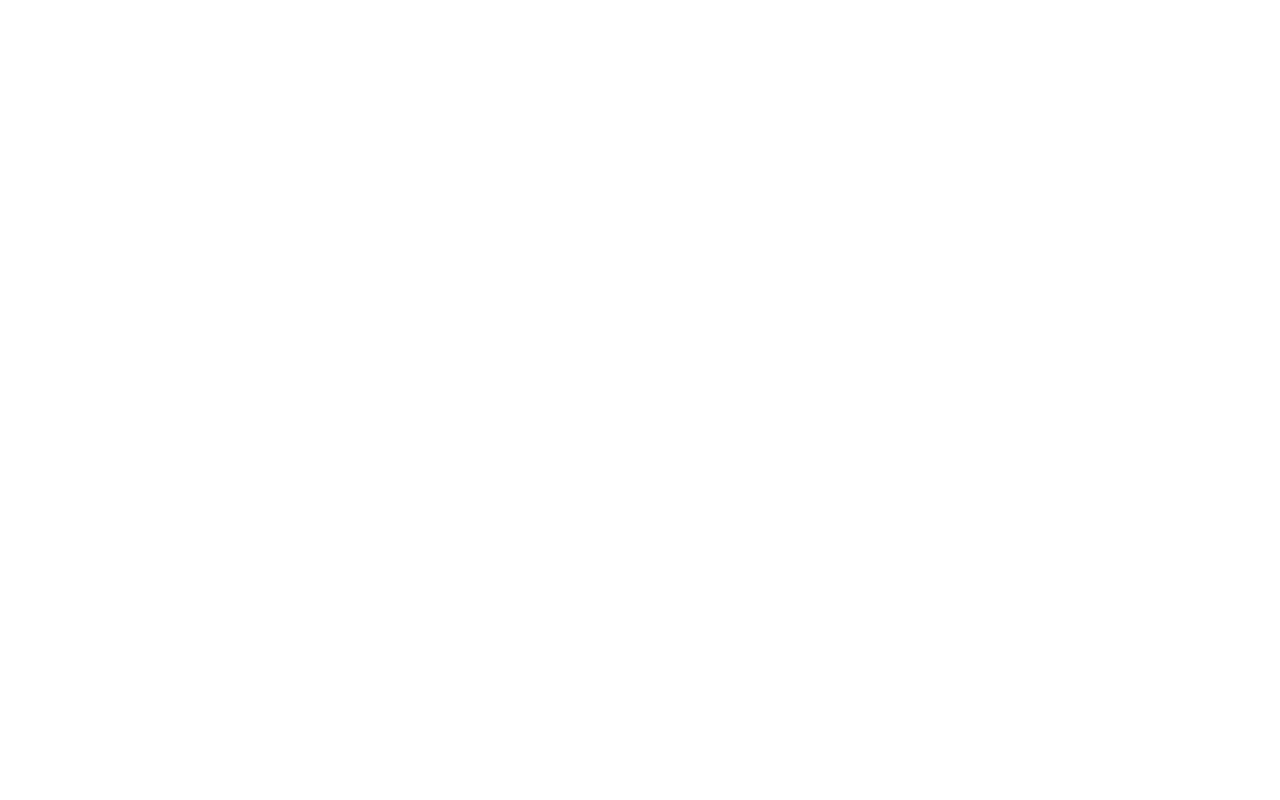
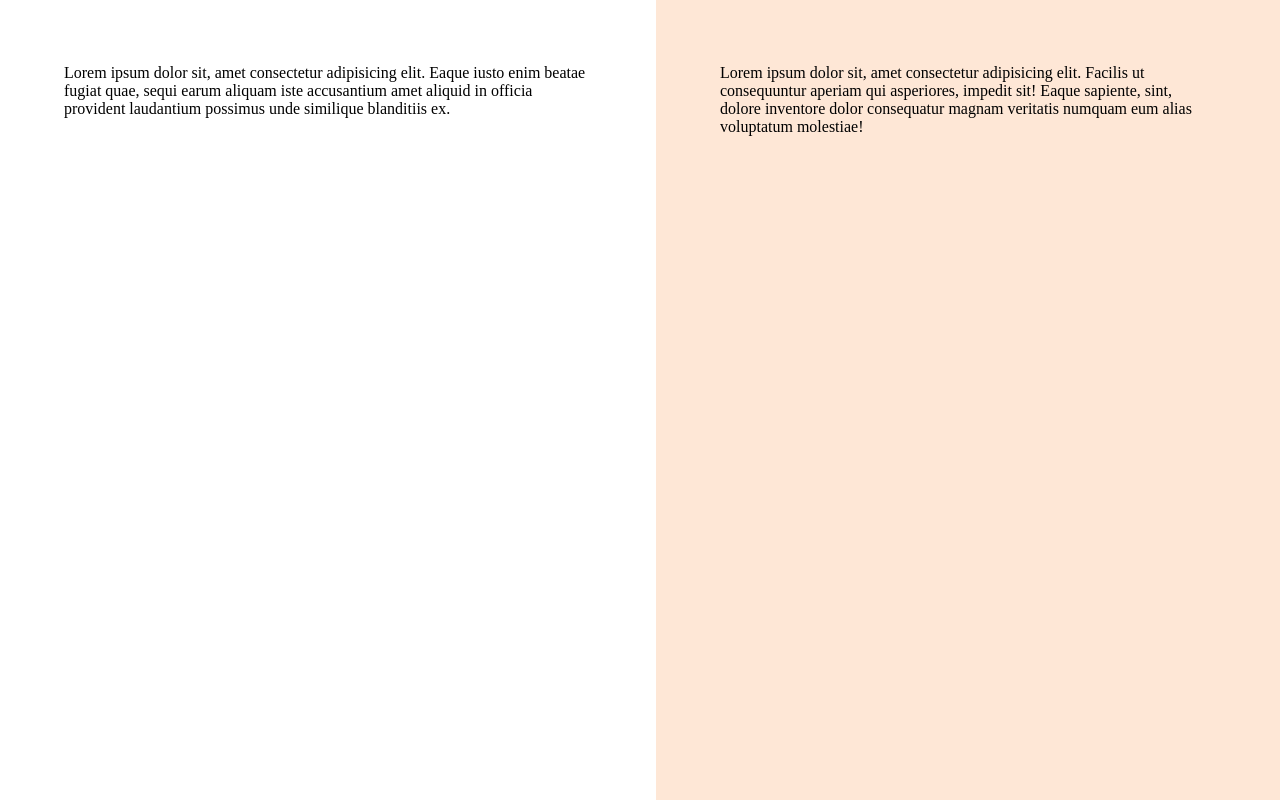
Before and after one commit to ddevitz/FormularioMatricula, a plain HTML site: page index.html in a window 1280 px wide. Drawn offline with Linux system fonts and the light colour scheme.

Commit message:
layout css

```diff
--- a/index.html
+++ b/index.html
@@ -13,6 +13,18 @@
   <link href="https://fonts.googleapis.com/css2?family=Poppins:ital,wght@0,100;0,200;0,300;0,400;0,500;0,600;0,700;0,800;0,900;1,100;1,200;1,300;1,400;1,500;1,600;1,700;1,800;1,900&display=swap" rel="stylesheet">
 </head>
 <body>
+  <div id="app">
+    <main>
+      <div class="main-container">
+        Lorem ipsum dolor sit, amet consectetur adipisicing elit. Eaque iusto enim beatae fugiat quae, sequi earum aliquam iste accusantium amet aliquid in officia provident laudantium possimus unde similique blanditiis ex.
+      </div>
+    </main>
 
+    <aside>
+      <div class="aside-container">
+        Lorem ipsum dolor sit, amet consectetur adipisicing elit. Facilis ut consequuntur aperiam qui asperiores, impedit sit! Eaque sapiente, sint, dolore inventore dolor consequatur magnam veritatis numquam eum alias voluptatum molestiae!
+      </div>
+    </aside>
+  </div>
 </body>
 </html>
--- a/styles/global.css
+++ b/styles/global.css
@@ -23,3 +23,7 @@
 
   --semantic-error: #DC2626;
 }
+
+body{
+  overflow: hidden;
+}
--- a/styles/index.css
+++ b/styles/index.css
@@ -1 +1,2 @@
 @import url(global.css);
+@import url(layout.css);
--- /dev/null
+++ b/styles/layout.css
@@ -0,0 +1,26 @@
+#app{
+  display: grid;
+  grid-template-columns: 51.25% 48.75%;
+
+  height: 100vh;
+  overflow: hidden;
+}
+
+main{
+  overflow: auto;
+  padding: 4rem;
+
+  & .main-container{
+    max-width: 33rem;
+    margin-left: auto;
+  }
+}
+
+aside{
+  background-color: var(--surface-secondary);
+  padding: 4rem;
+
+  & .aside-container{
+    max-width: 31rem;
+  }
+}
```
